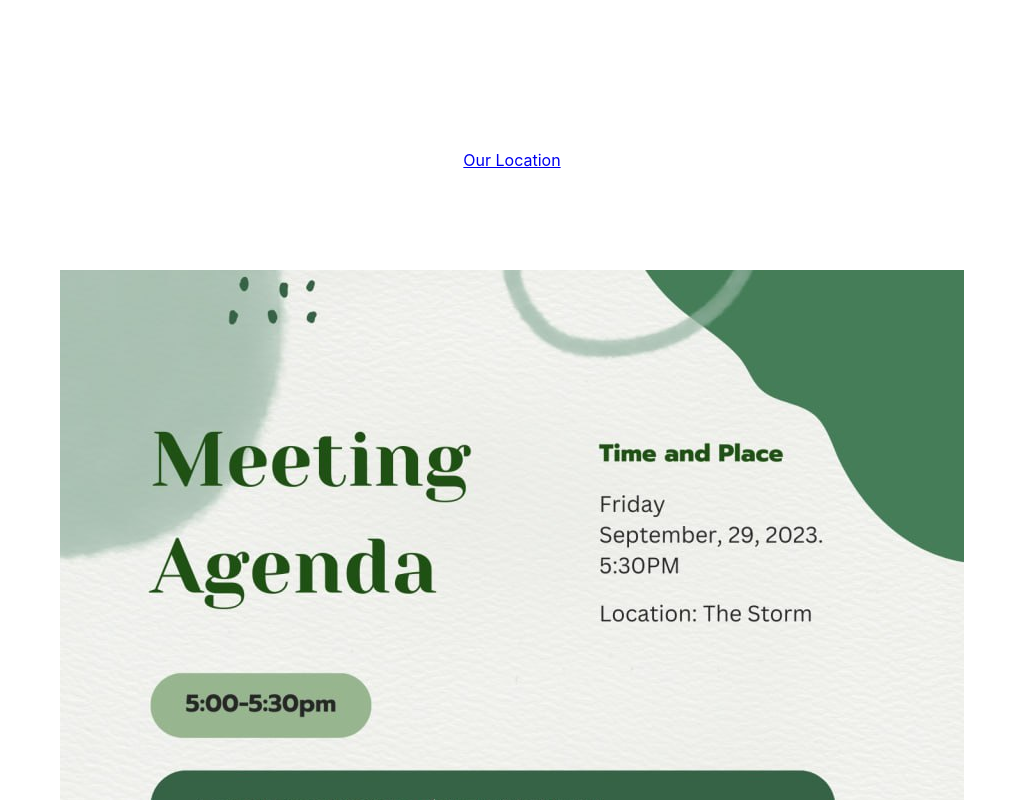
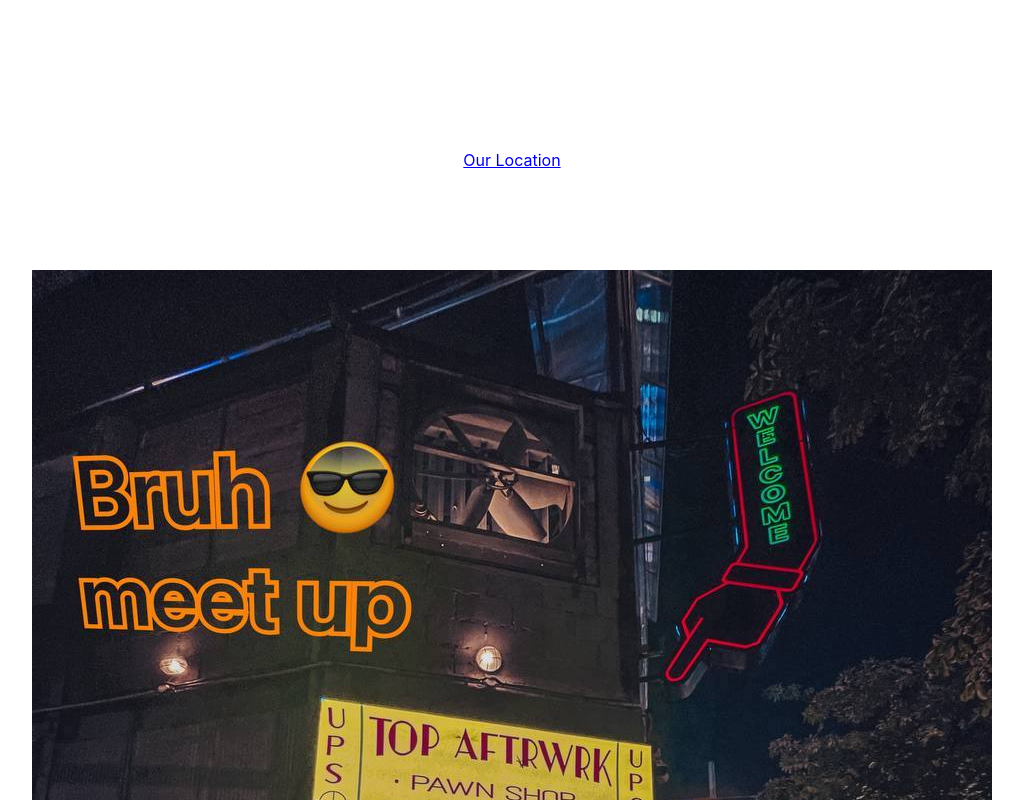
Before and after one commit to radenhorcmcb/pherk-ort, a React (Create React App) app: page /agenda in a window 1280 px wide. Shown: the top 800 px of the page, without its empty margins (128-1151 px from the left). Built offline with nearby package versions, Linux system fonts and the light colour scheme.

Commit message:
update agenda

```diff
--- a/src/Agenda.jsx
+++ b/src/Agenda.jsx
@@ -3,7 +3,7 @@ import "@pqina/flip/dist/flip.min.css";
 import "./App.css";
 
 export default function Agenda() {
-  const agenda = process.env.PUBLIC_URL + "/agenda.jpg";
+  const agenda = process.env.PUBLIC_URL + "/agd.jpg";
   return (
     <div className="App">
       <div
```
Also changed, not shown: public/agd.jpg (added).
